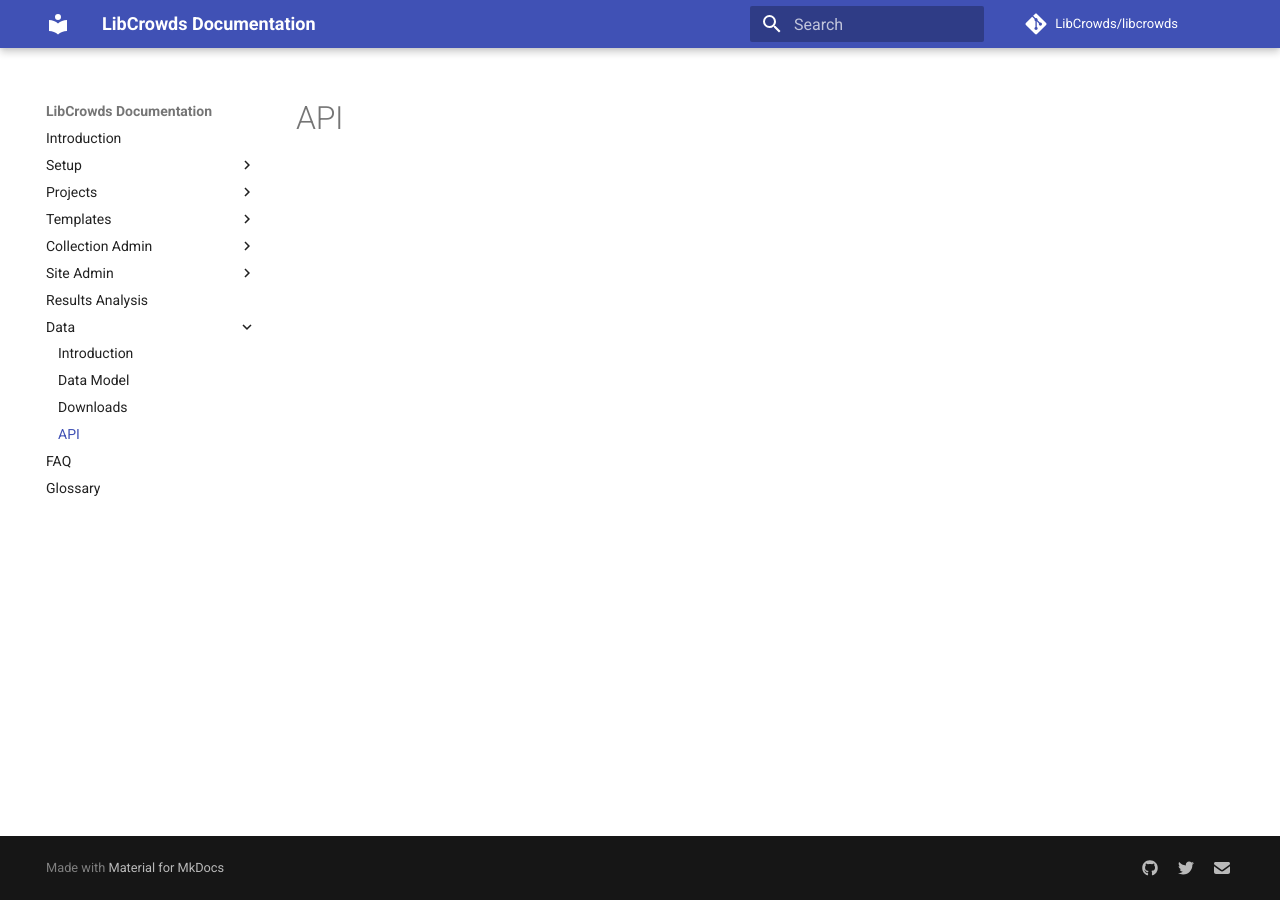
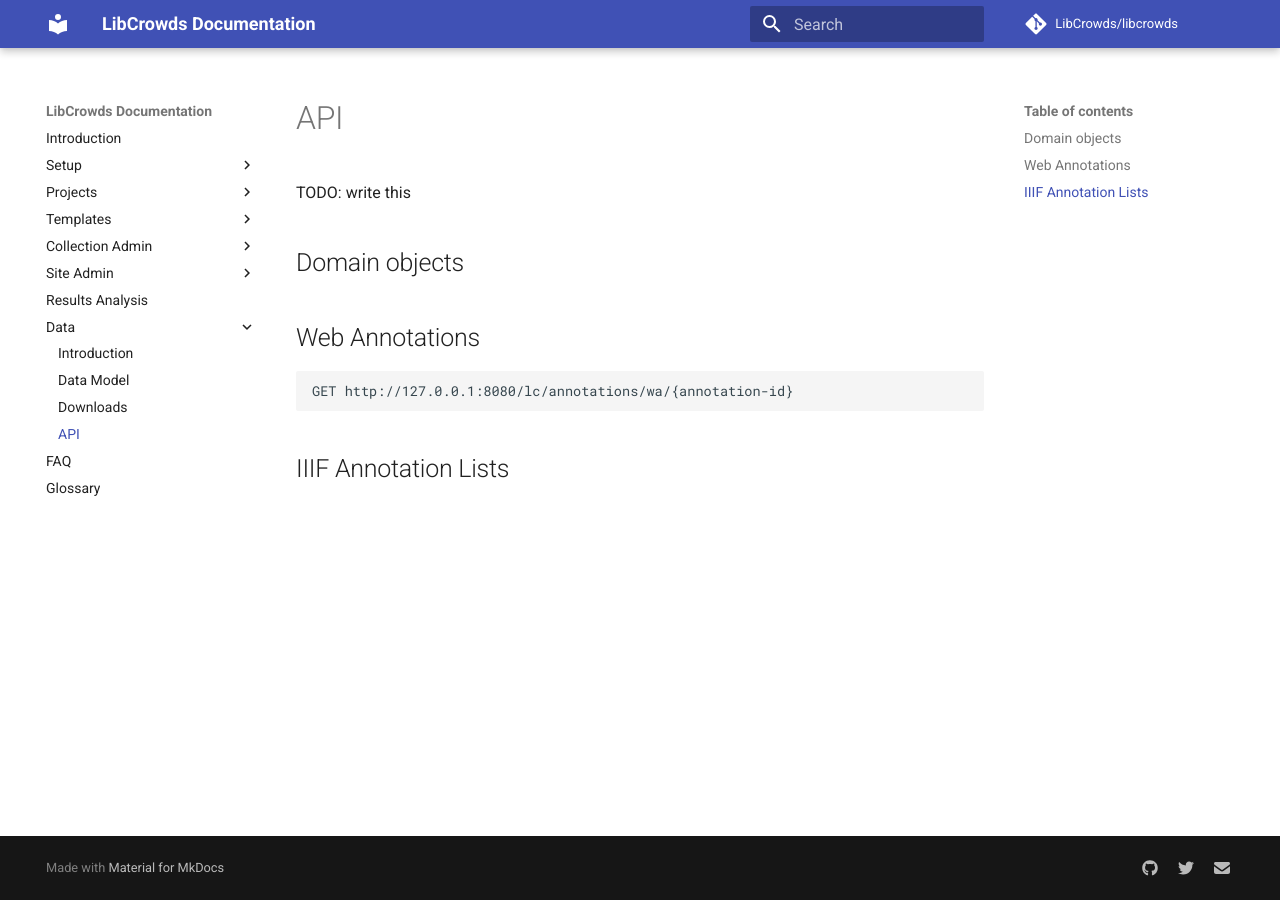
Before and after one commit to LibCrowds/docs, an MkDocs documentation site: the page built from docs/data/api.md, in a window 1280 px wide. Built offline with MkDocs 1.6.1 and Material for MkDocs 9.7.7, drawn with Linux system fonts in a browser that asks for light colours; comment, search, counter and statistics services are not loaded; old or Windows-style settings are respelled for this version of MkDocs.

Commit message:
Update data docs

````diff
--- a/docs/data/api.md
+++ b/docs/data/api.md
@@ -1 +1,14 @@
-TODO: write this!
+
+TODO: write this
+
+## Domain objects
+
+## Web Annotations
+
+
+
+``` http
+GET http://127.0.0.1:8080/lc/annotations/wa/{annotation-id}
+```
+
+## IIIF Annotation Lists
````
Also changed, not shown: docs/data/model.md (+6 -6 lines).
